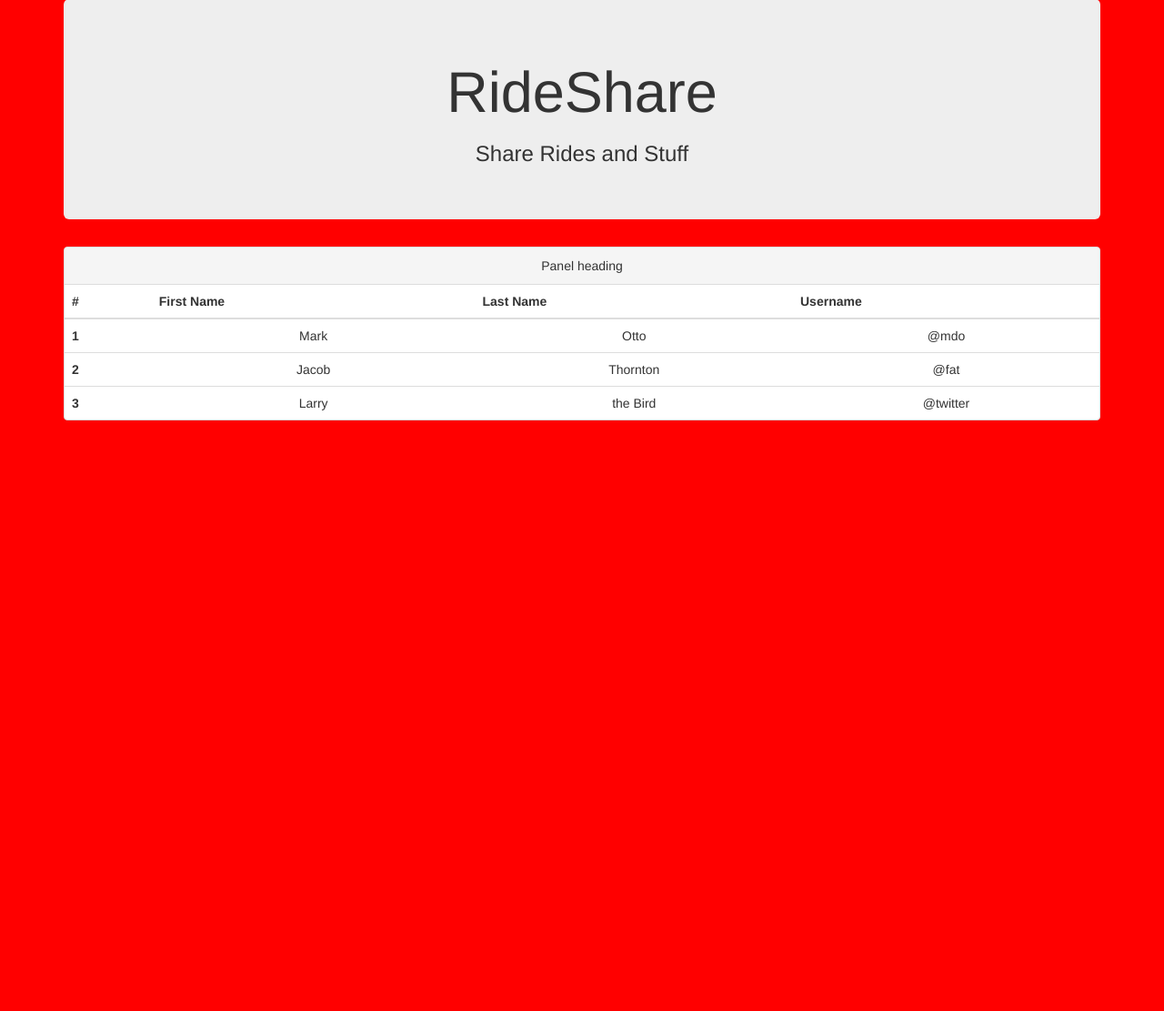
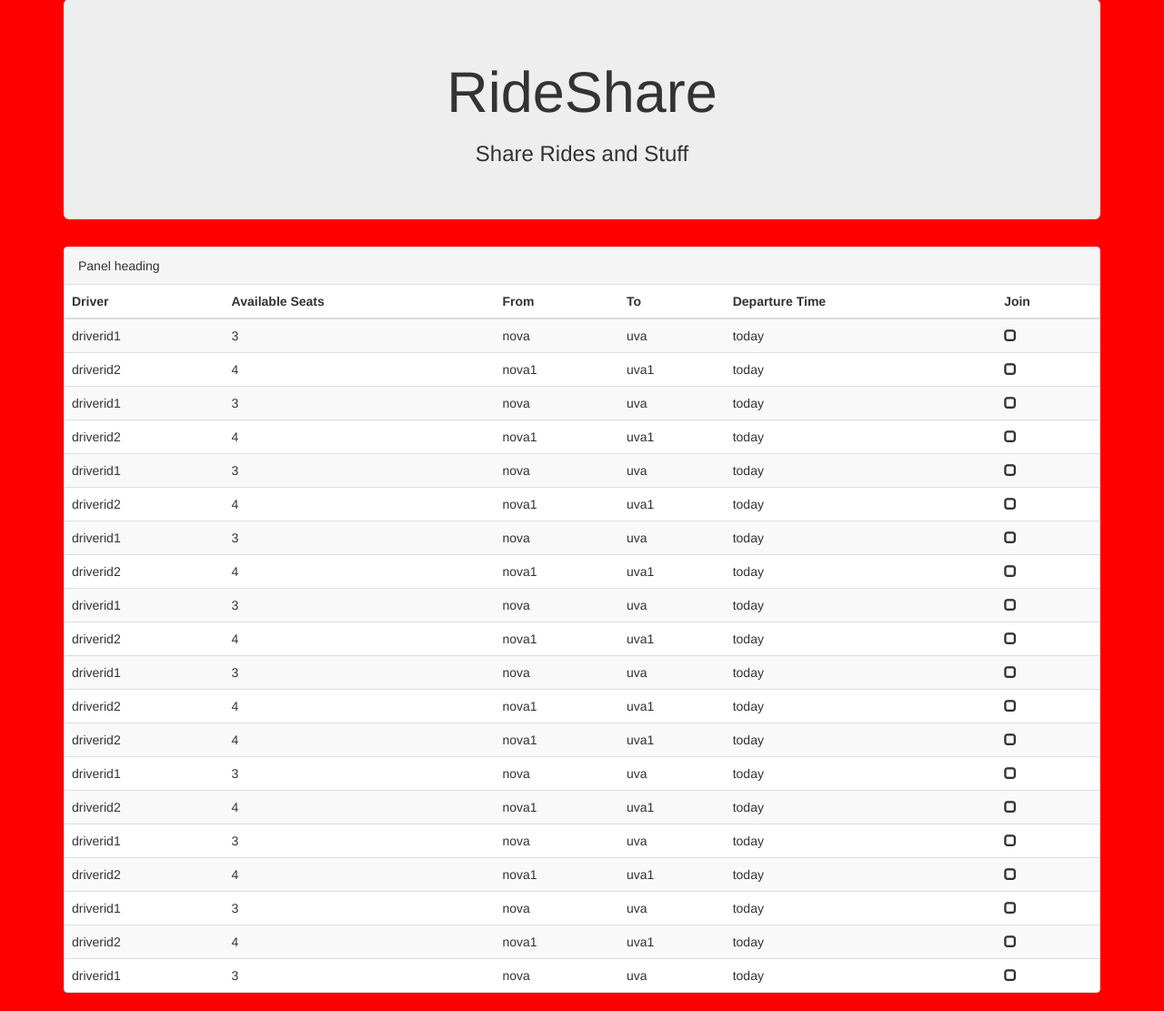
Before and after one commit to WenTingZhu/isa-marketplace, a Django app: page /rides/ in a window 1280 px wide. Shown: the part 73-1184 px from the top of the page at 91% size. Before the commit the page ends 535 px from the top, so only its background shows below. Run offline with Django 3.2, Linux system fonts and the light colour scheme; some libraries are stand-ins or nearby versions.

Commit message:
rides template

```diff
--- a/frontend/frontend/views.py
+++ b/frontend/frontend/views.py
@@ -24,8 +24,30 @@ def rides(request):
 
     # if request.user.is_authenticated():
     #     return redirect('dashboard')
+    rides = [
+    {'driver': 'driverid1', 'available_seats': 3, 'from': 'nova', 'to':'uva', 'departure_time':'today'},
+    {'driver': 'driverid2', 'available_seats': 4, 'from': 'nova1', 'to':'uva1', 'departure_time':'today'},
+    {'driver': 'driverid1', 'available_seats': 3, 'from': 'nova', 'to':'uva', 'departure_time':'today'},
+    {'driver': 'driverid2', 'available_seats': 4, 'from': 'nova1', 'to':'uva1', 'departure_time':'today'},
+    {'driver': 'driverid1', 'available_seats': 3, 'from': 'nova', 'to':'uva', 'departure_time':'today'},
+    {'driver': 'driverid2', 'available_seats': 4, 'from': 'nova1', 'to':'uva1', 'departure_time':'today'},
+    {'driver': 'driverid1', 'available_seats': 3, 'from': 'nova', 'to':'uva', 'departure_time':'today'},
+    {'driver': 'driverid2', 'available_seats': 4, 'from': 'nova1', 'to':'uva1', 'departure_time':'today'},
+    {'driver': 'driverid1', 'available_seats': 3, 'from': 'nova', 'to':'uva', 'departure_time':'today'},
+    {'driver': 'driverid2', 'available_seats': 4, 'from': 'nova1', 'to':'uva1', 'departure_time':'today'},
+    {'driver': 'driverid1', 'available_seats': 3, 'from': 'nova', 'to':'uva', 'departure_time':'today'},
+    {'driver': 'driverid2', 'available_seats': 4, 'from': 'nova1', 'to':'uva1', 'departure_time':'today'},
+    {'driver': 'driverid2', 'available_seats': 4, 'from': 'nova1', 'to':'uva1', 'departure_time':'today'},
+    {'driver': 'driverid1', 'available_seats': 3, 'from': 'nova', 'to':'uva', 'departure_time':'today'},
+    {'driver': 'driverid2', 'available_seats': 4, 'from': 'nova1', 'to':'uva1', 'departure_time':'today'},
+    {'driver': 'driverid1', 'available_seats': 3, 'from': 'nova', 'to':'uva', 'departure_time':'today'},
+    {'driver': 'driverid2', 'available_seats': 4, 'from': 'nova1', 'to':'uva1', 'departure_time':'today'},
+    {'driver': 'driverid1', 'available_seats': 3, 'from': 'nova', 'to':'uva', 'departure_time':'today'},
+    {'driver': 'driverid2', 'available_seats': 4, 'from': 'nova1', 'to':'uva1', 'departure_time':'today'},
+    {'driver': 'driverid1', 'available_seats': 3, 'from': 'nova', 'to':'uva', 'departure_time':'today'},
 
-    return render(request, "rides.html", {"key": 7})
+    ]
+    return render(request, "rides.html", {"rides": rides})
 
 @sensitive_post_parameters()
 @csrf_protect
--- a/frontend/templates/rides.html
+++ b/frontend/templates/rides.html
@@ -20,15 +20,21 @@
       <div id="navbar" class="collapse navbar-collapse">
         <ul class="nav navbar-nav navbar-right">
           <!-- <li class="active"><a href="#">Home</a></li> -->
-          <li><a href="about">About</a></li>
+          <li>
+            <a href="about">About</a>
+          </li>
           <li class="dropdown {% if invalid_login %} open {% endif %}">
-            <a href="#" class="dropdown-toggle" data-toggle="dropdown" {% if invalid_login %}aria-expanded="true"{% endif %}>Log In</a>
+            <a href="#" class="dropdown-toggle" data-toggle="dropdown" {% if invalid_login %} aria-expanded="true" {% endif %}>Log In</a>
             <div class="dropdown-menu">
               <form class="form" method="POST" action="{% url 'login' %}" id="login-form">
                 {% csrf_token %}
                 <input class="form-control" name="username" id="username" type="text" placeholder="Email" autofocus required>
                 <input class="form-control" name="password" id="password" type="password" placeholder="Password" required><br>
-                {% if invalid_login %}<p class="errorMessage"> Login Failed. Try again. </p>{% endif %}
+                {% if invalid_login %}
+                  <p class="errorMessage">
+                    Login Failed. Try again.
+                  </p>
+                {% endif %}
                 <button type="submit" id="login-btn" class="btn btn-secondary round-corners">Login</button>
               </form>
             </div>
@@ -38,40 +44,40 @@
     </nav>
     <div class="container" style="text-align: center;">
       <div class="jumbotron">
-        <h1> RideShare </h1>
-        <h3> Share Rides and Stuff</h3>
+        <h1>
+          RideShare
+        </h1>
+        <h3>
+          Share Rides and Stuff</h3>
       </div>
 
-      <div class="panel panel-default">
+      <div class="panel panel-default" style="text-align: left">
         <div class="panel-heading">Panel heading</div>
-        <table class="table">
+        <table class="table table-striped table-hover">
           <thead>
             <tr>
-              <th>#</th>
-              <th>First Name</th>
-              <th>Last Name</th>
-              <th>Username</th>
+              <th>Driver</th>
+              <th>Available Seats</th>
+              <th>From</th>
+              <th>To</th>
+              <th>Departure Time</th>
+              <th>Join</th>
             </tr>
           </thead>
           <tbody>
+            {% for ride in rides %}
             <tr>
-              <th scope="row">1</th>
-              <td>Mark</td>
-              <td>Otto</td>
-              <td>@mdo</td>
+
+              <td>{{ride.driver}}</td>
+              <td>{{ride.available_seats}}</td>
+              <td>{{ride.from}}</td>
+              <td>{{ride.to}}</td>
+              <td>{{ride.departure_time}}</td>
+              <td><span class="glyphicon glyphicon-unchecked" aria-hidden="true"></span></td>
+
             </tr>
-            <tr>
-              <th scope="row">2</th>
-              <td>Jacob</td>
-              <td>Thornton</td>
-              <td>@fat</td>
-            </tr>
-            <tr>
-              <th scope="row">3</th>
-              <td>Larry</td>
-              <td>the Bird</td>
-              <td>@twitter</td>
-            </tr>
+            {% endfor %}
+
           </tbody>
         </table>
       </div>
```
Also changed, not shown: README.md.
